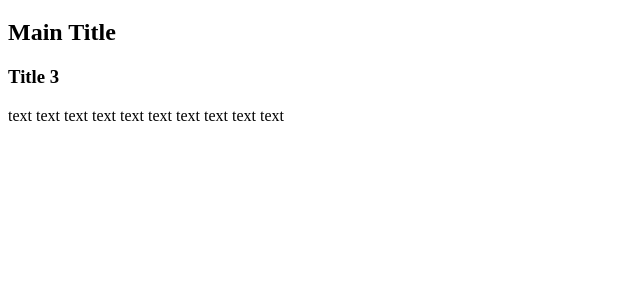
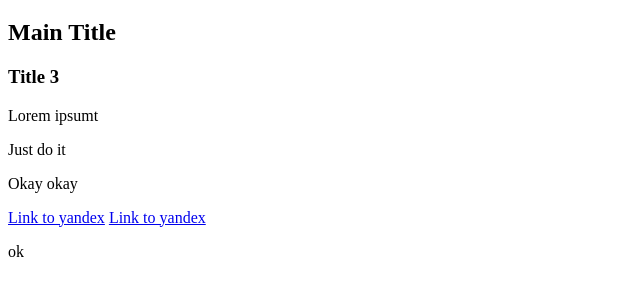
Before and after one commit to OrnsteinDragonSlayer/website.com, a plain HTML site: page test.html in a window 1280 px wide. Shown: the part 61-356 px from the top of the page, without its empty margins (0-640 px from the left). Drawn offline with Linux system fonts and the light colour scheme.

Commit message:
paragraph

```diff
--- a/test.html
+++ b/test.html
@@ -5,7 +5,7 @@
   <meta charset="UTF-8">
   <meta http-equiv="X-UA-Compatible" content="IE=edge">
   <meta name="viewport" content="width=device-width, initial-scale=1.0">
-  <title>Title</title>
+  <title>Title of the document</title>
 </head>
 
 <body>
@@ -13,7 +13,12 @@
   <h2>Main Title</h2>
   <!-- some code -->
   <h3>Title 3</h3>
-  <p>text text  text text text text text text text text</p>
+  <p>Lorem ipsumt</p>
+  <p>Just do it</p>
+  <p>Okay okay</p>
+  <a href="yandex.ru">Link to yandex</a>
+  <a href="yandex.ru">Link to yandex</a>
+  <p>ok</p>
 </body>
 
 </html>
```
Also changed, not shown: 1 other file.
